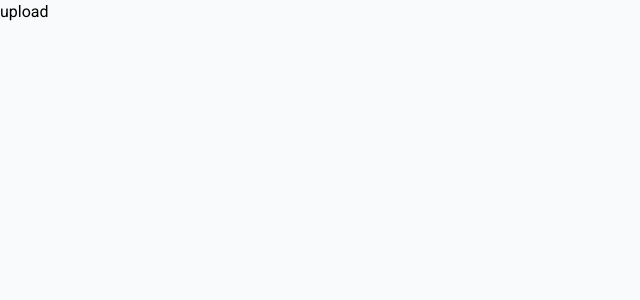
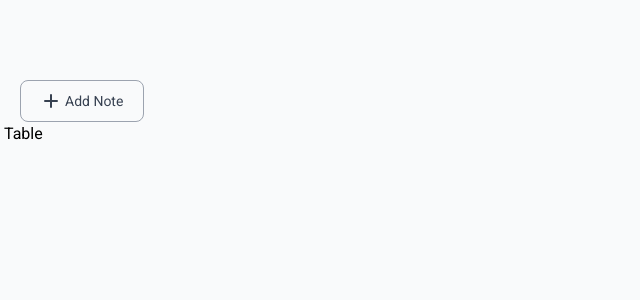
Before and after one commit to KennyMwendwaX/nextjs-cloudinary-fileupload, a Next.js app: page /upload in a window 1280 px wide. Shown: the top 300 px of the page, without its empty margins (0-640 px from the left). Built offline with nearby package versions, Linux system fonts and the light colour scheme.

Commit message:
Added upload page an the addfile modal

```diff
--- /dev/null
+++ b/components/AddFile.tsx
@@ -0,0 +1,65 @@
+import { useState } from "react";
+import { HiEmojiHappy, HiPlus } from "react-icons/hi";
+import { MdClose } from "react-icons/md";
+import { TbBlockquote } from "react-icons/tb";
+import {
+  FaBold,
+  FaCode,
+  FaHeading,
+  FaItalic,
+  FaLink,
+  FaListOl,
+  FaListUl,
+} from "react-icons/fa";
+
+type FormValues = {
+  title: string;
+  category: string;
+  content: string;
+};
+
+export default function AddFile() {
+  const [showModal, setShowModal] = useState(false);
+
+  const handleModalToggle = () => {
+    setShowModal(!showModal);
+  };
+
+  return (
+    <>
+      <button
+        onClick={handleModalToggle}
+        className="mb-4 flex items-center rounded-lg border border-gray-400 bg-transparent px-5 py-2.5 text-sm font-medium text-gray-700 hover:border-gray-800 hover:bg-gray-800 hover:text-gray-100 focus:z-10 focus:outline-none focus:ring-4 focus:ring-gray-200">
+        <HiPlus className="mr-1 h-5 w-5" />
+        Add Note
+      </button>
+
+      {/* Modal */}
+      {showModal && (
+        <div
+          id="defaultModal"
+          tabIndex={-1}
+          aria-hidden="true"
+          className="fixed left-0 right-0 top-0 z-50 flex h-full w-full items-center justify-center overflow-y-auto overflow-x-hidden bg-black bg-opacity-50">
+          {/* Modal content */}
+          <div className="relative w-full max-w-2xl rounded-lg bg-white p-4 shadow sm:p-5">
+            {/* Modal header */}
+            <div className="mb-4 flex items-center justify-between rounded-t border-b pb-4 sm:mb-5">
+              <h3 className="text-lg font-semibold text-gray-900">Add Note</h3>
+              <button
+                type="button"
+                onClick={handleModalToggle}
+                className="ml-auto inline-flex items-center rounded-lg bg-transparent p-1.5 text-sm text-gray-400 hover:bg-gray-200 hover:text-gray-900"
+                data-modal-toggle="defaultModal">
+                <MdClose className="h-6 w-6" />
+                <span className="sr-only">Close modal</span>
+              </button>
+            </div>
+            {/* Modal body */}
+            <div className="text-black">Modal Body</div>
+          </div>
+        </div>
+      )}
+    </>
+  );
+}
--- a/pages/upload.tsx
+++ b/pages/upload.tsx
@@ -1,9 +1,35 @@
+import AddFile from "@/components/AddFile";
+import Head from "next/head";
 import React from "react";
 
 export default function upload() {
   return (
     <>
-      <div>upload</div>
+      <Head>
+        <title>File Upload</title>
+        <meta name="description" content="iNotes is notes web application" />
+        <meta name="viewport" content="width=device-width, initial-scale=1" />
+        <link rel="icon" href="/favicon.ico" />
+      </Head>
+      <div className="container mx-auto mb-2 px-5 pt-20">
+        <AddFile />
+        <div className="-m-4 flex flex-wrap">
+          {/* {notes.length > 0 ? (
+            notes.map((note) => (
+              <NoteItem
+                key={note.id}
+                note={note}
+                handleNoteModalToggle={handleNoteModalToggle}
+              />
+            ))
+          ) : (
+            <div className="ml-4 pt-2">
+              No notes available, click the Add Notes button to add a note.
+            </div>
+          )} */}
+          Table
+        </div>
+      </div>
     </>
   );
 }
```
